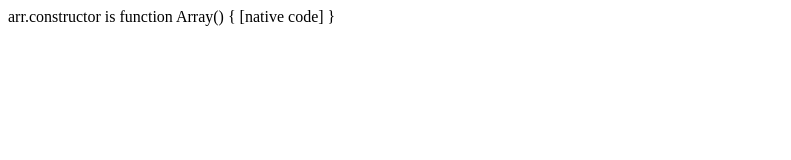
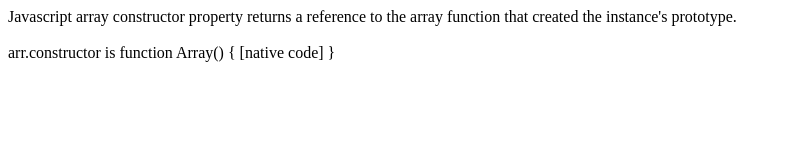
Before and after one commit to benjaminsw/JavaScript_Excercises, a plain HTML site: page array/constructor.html in a window 1280 px wide. Shown: the whole page, without its empty margins (0-791 px from the left). Drawn offline with Linux system fonts and the light colour scheme.

Commit message:
added descript to constructor file

```diff
--- a/array/constructor.html
+++ b/array/constructor.html
@@ -4,6 +4,7 @@
 </head>
 <body>
   <script type="text/javascript">
+  document.write("Javascript array constructor property returns a reference to the array function that created the instance's prototype.<br><br>");
   var arr = new Array(10,20,30);
   document.write("arr.constructor is "+arr.constructor);
   </script>
```
